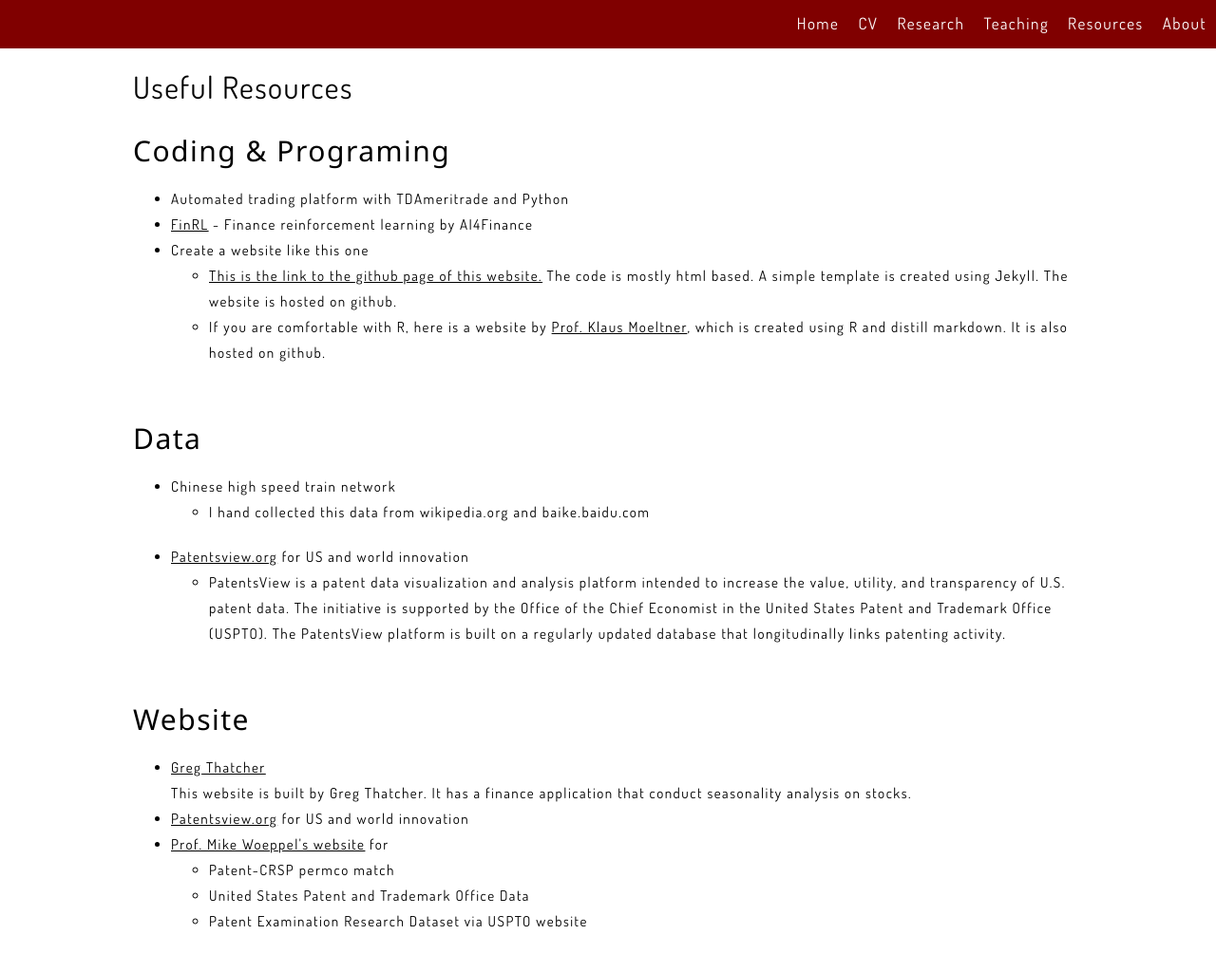
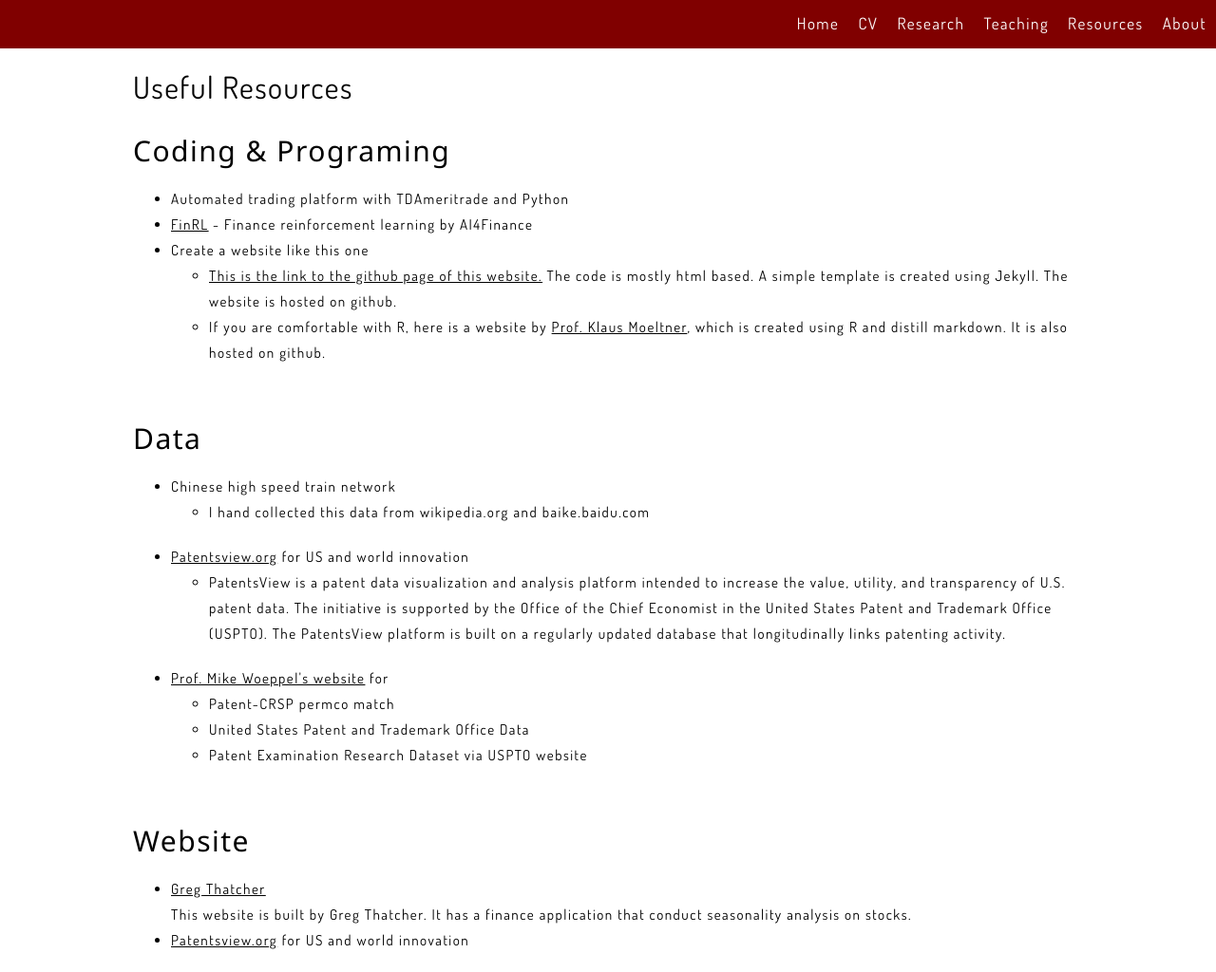
Before and after one commit to xieyutongcn/xieyutongcn.github.io, a Jekyll site: the page built from Resources.html, in a window 1280 px wide. Shown: the whole page at 95% size. Built offline with Jekyll 4.4.1, drawn with Linux system fonts in a browser that asks for light colours; some of the changed lines change nothing that is shown.

Commit message:
Update Resources.html

```diff
--- a/Resources.html
+++ b/Resources.html
@@ -25,6 +25,12 @@
             <ul>
                 <li>PatentsView is a patent data visualization and analysis platform intended to increase the value, utility, and transparency of U.S. patent data. The initiative is supported by the Office of the Chief Economist in the United States Patent and Trademark Office (USPTO). The PatentsView platform is built on a regularly updated database that longitudinally links patenting activity.</li>
             </ul>
+            <li><a href = "https://www.mikewoeppel.com/data">Prof. Mike Woeppel's website</a> for</li>
+            <ul>
+                <li>Patent-CRSP permco match</li>
+                <li>United States Patent and Trademark Office Data</li>
+                <li>Patent Examination Research Dataset via USPTO website</li>
+            </ul>
         </ul>
         <h2>Website</h2>
         <ul>
@@ -34,14 +40,6 @@
             <li>
                 <a href = "patentsview.org">Patentsview.org</a> for US and world innovation
             </li>
-            <li>
-                <a href = "https://www.mikewoeppel.com/data">Prof. Mike Woeppel's website</a> for
-            </li>
-            <ul>
-                <li>Patent-CRSP permco match</li>
-                <li>United States Patent and Trademark Office Data</li>
-                <li>Patent Examination Research Dataset via USPTO website</li>
-            </ul>
         </ul>
     </div>
 </body>
```
